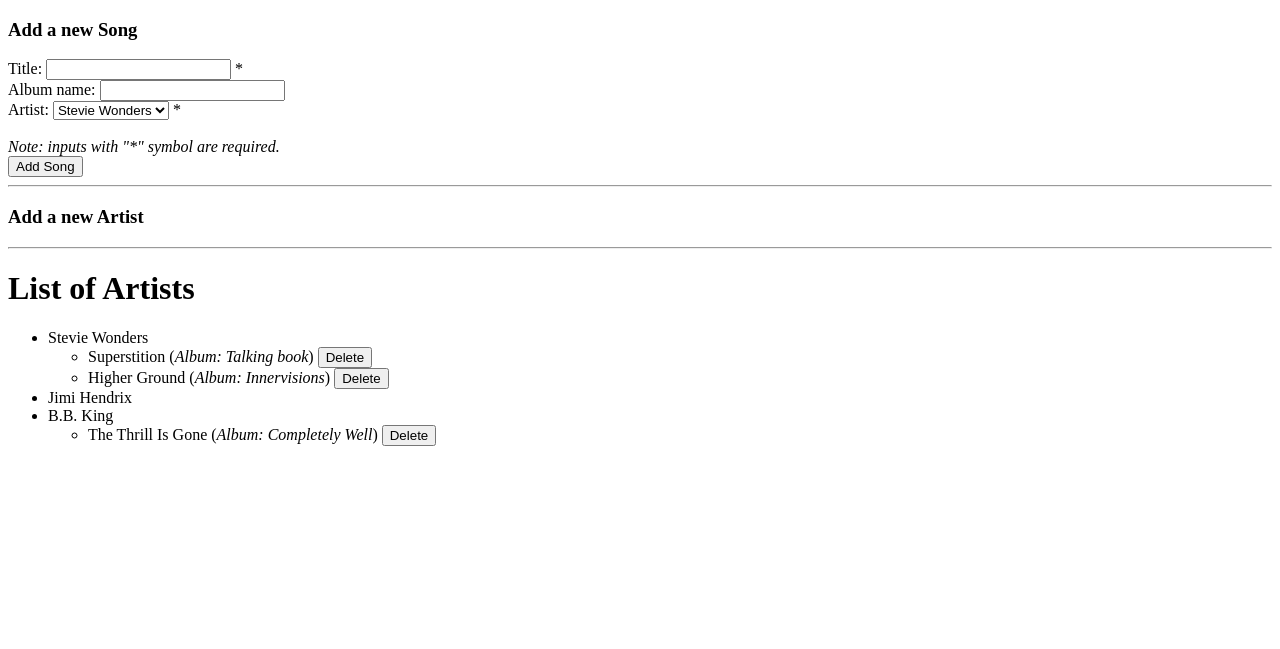
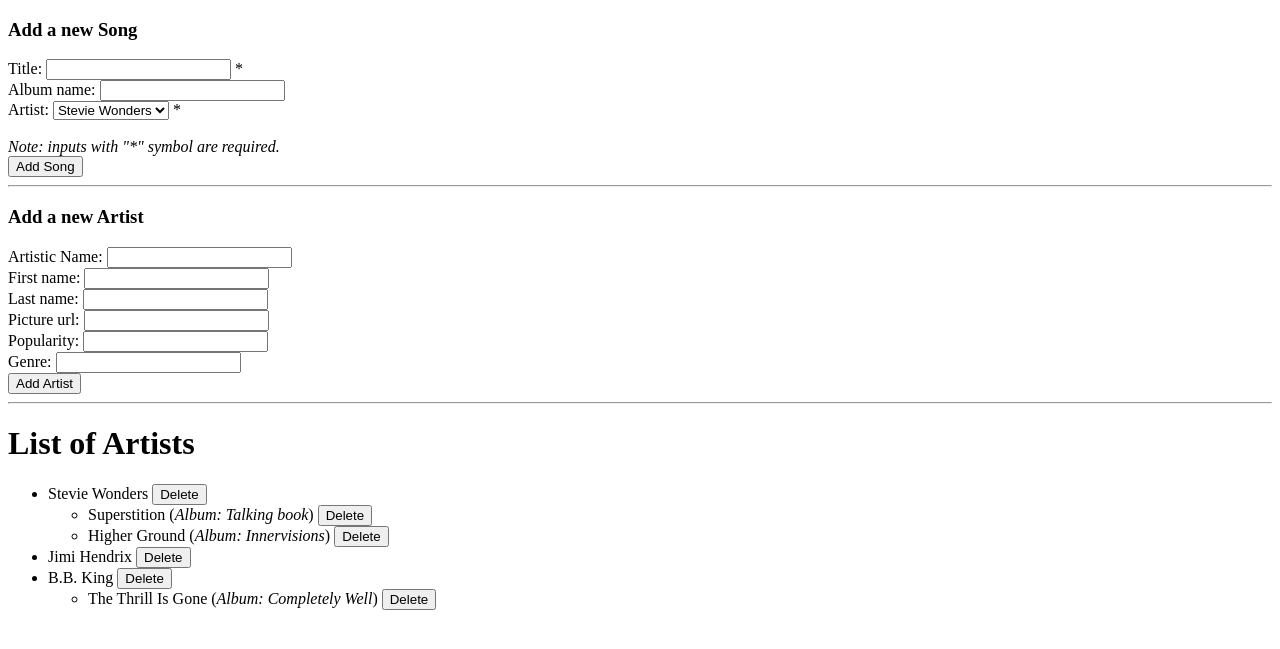
Before and after one commit to rmotr-group-projects/wdc-django-html-forms, a Django app: page /artists/ in a window 1280 px wide. Shown: the top 649 px of the page. Run offline with Django 3.2, Linux system fonts and the light colour scheme; data comes from the database, SQL or seed files in the repository; both versions use the stored data as it was after the commit.

Commit message:
complete

```diff
--- a/django_html_forms/artists/views.py
+++ b/django_html_forms/artists/views.py
@@ -38,8 +38,26 @@ def delete_song(request):
 
 
 def create_artist(request):
-    pass
+    print(request.POST)
+    first_name = request.POST.get('first_name', '')
+    last_name = request.POST.get('last_name', '')
+    artistic_name = request.POST.get('artistic_name')
+    picture_url = request.POST.get('picture_url', '')
+    popularity = int(request.POST.get('popularity', 0))
+    genre = request.POST.get('genre', '')
+
+    if not artistic_name:
+        return redirect('create_artist')
+
+    if Artist.objects.filter(artistic_name__icontains=artistic_name):
+        return "already exists!"
+
+    Artist.objects.create(first_name=first_name, last_name=last_name, artistic_name=artistic_name, picture_url=picture_url, popularity=popularity, genre=genre)
+    return redirect('artists')
 
 
 def delete_artist(request):
-    pass
+    artist_id = request.POST.get('artist_id')
+    artist = Artist.objects.get(id=artist_id)
+    artist.delete()
+    return redirect('artists')
--- a/django_html_forms/django_html_forms/urls.py
+++ b/django_html_forms/django_html_forms/urls.py
@@ -22,6 +22,8 @@ from artists import views
 urlpatterns = [
     path('admin/', admin.site.urls),
     path('artists/', views.artists, name='artists'),
+    path('create-artist/', views.create_artist, name='create_artist'),
+    path('delete-artist/', views.delete_artist, name='delete_artist'),
     path('create-song/', views.create_song, name='create_song'),
     path('delete-song/', views.delete_song, name='delete_song'),
     ##################
--- a/django_html_forms/templates/index.html
+++ b/django_html_forms/templates/index.html
@@ -39,9 +39,28 @@
 
   <!-- Create Artist form -->
   <h3>Add a new Artist</h3>
-  <form action="" method='POST'> <!--  Add propper URL in form's action -->
+  <form action="{% url 'create_artist' %}" method='POST'> <!--  Add propper URL in form's action -->
     {% csrf_token %}
     <!-- Add here the fields for the 'Add Artist' form -->
+    <div>
+      Artistic Name: <input type="text" name='artistic_name'
+    </div>
+    <div>
+      First name: <input type="text" name='first_name'>
+    </div>
+    <div>
+      Last name: <input type="text" name='last_name'>
+    </div>
+    <div>
+      Picture url: <input type="text" name="picture_url">
+    </div>
+    <div>
+      Popularity: <input type="text" name="popularity">
+    </div>
+    <div>
+      Genre: <input type="text" name="genre">
+    </div>
+    <input type="submit" value="Add Artist">
   </form>
   <hr>
 
@@ -52,9 +71,11 @@
       <li>
         <label>{{ artist.artistic_name }}</label>
         <!-- Form for deleting an Artist -->
-        <form action="" method='POST' class='inline'> <!--  Add propper URL in form's action -->
+        <form action="{% url 'delete_artist' %}" method='POST' class='inline'> <!--  Add propper URL in form's action -->
           {% csrf_token %}
           <!-- Add here the fields for the 'Delete Artist' form -->
+          <input type="hidden" name="artist_id" value="{{ artist.id }}">
+          <input type="submit" name='delete_artist' value='Delete'>
         </form>
         <ul>
           {% for song in artist.song_set.all %}
```
Also changed, not shown: django_html_forms/db.sqlite3.
